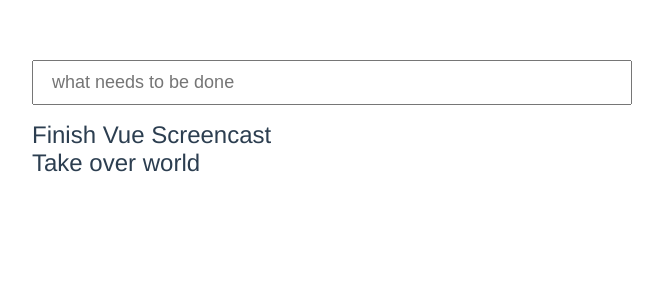
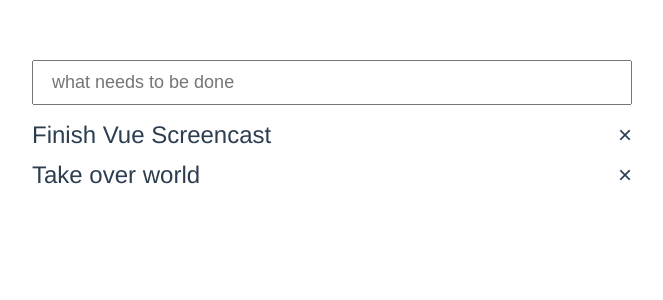
Before and after one commit to verysuper/todo-vue-01, a Vue app: page / in a window 1280 px wide. Shown: the top 300 px of the page, without its empty margins (308-971 px from the left). Built offline with nearby package versions, Linux system fonts and the light colour scheme.

Commit message:
@click="removeTodo(index)"

```diff
--- a/src/components/TodoList.vue
+++ b/src/components/TodoList.vue
@@ -6,8 +6,13 @@
            v-model="newTodo"
            @keyup.enter="addTodo"
     >
-    <div v-for="todo in todos" :key="todo.id" class="todo-item">
-      {{ todo.title }}
+    <div v-for="(todo,index) in todos" :key="todo.id" class="todo-item">
+      <div>
+        {{ todo.title }}
+      </div>
+      <div class="remove-item" @click="removeTodo(index)">
+        &times;
+      </div>
     </div>
   </div>
 </template>
@@ -47,7 +52,10 @@
                 });
                 this.newTodo = '';
                 this.idForTodo++;
-            }
+            },
+            removeTodo(index){
+                this.todos.splice(index,1);
+            },
         }
     }
 </script>
@@ -63,4 +71,19 @@
       outline: 0;
     }
   }
+  .todo-item {
+    margin-bottom: 12px;
+    display: flex;
+    align-items: center;
+    justify-content: space-between;
+    animation-duration: 0.3s;
+  }
+
+  .remove-item {
+    cursor: pointer;
+    margin-left: 14px;
+    &:hover {
+      color: black;
+    }
+  }
 </style>
```
